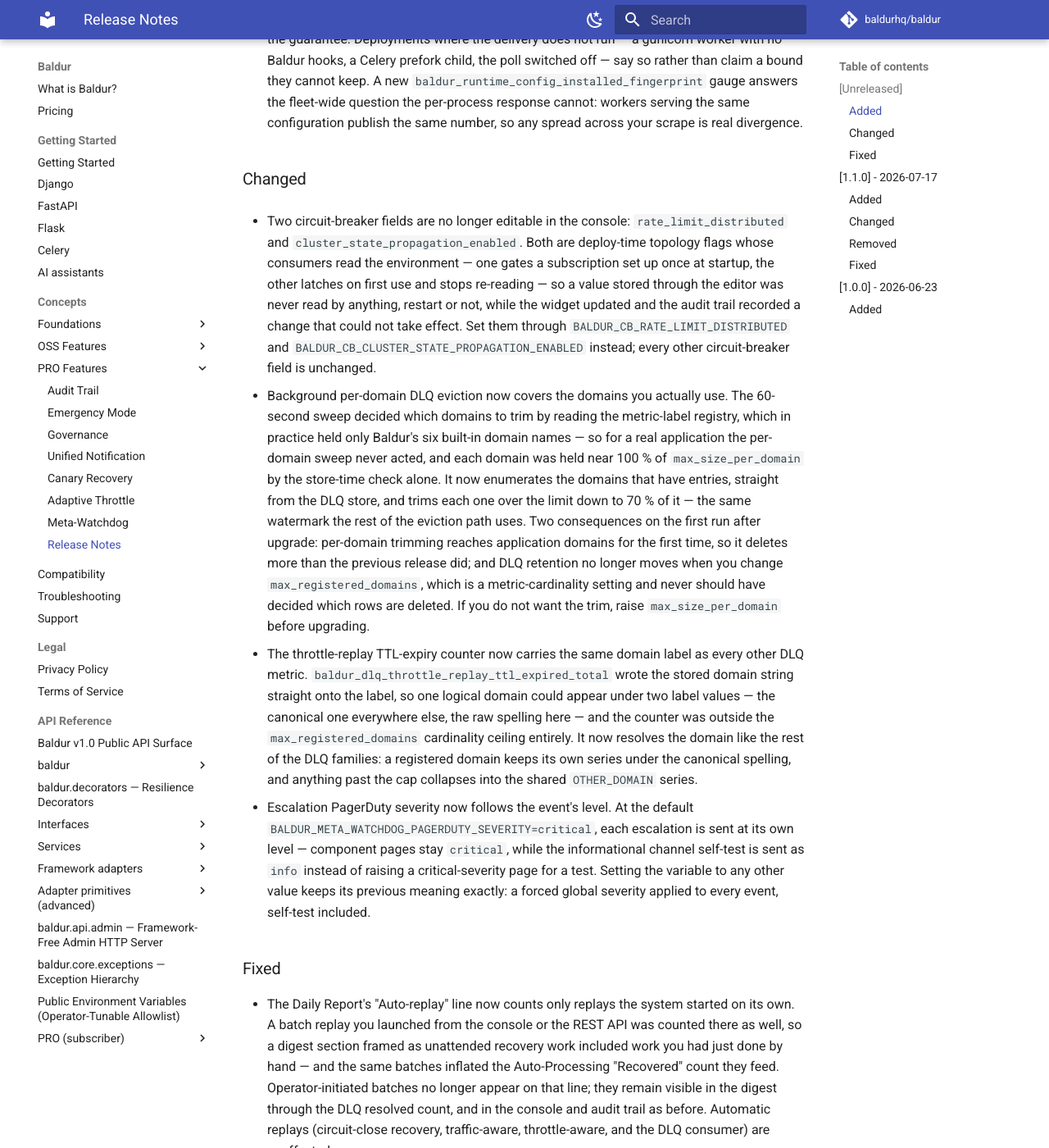
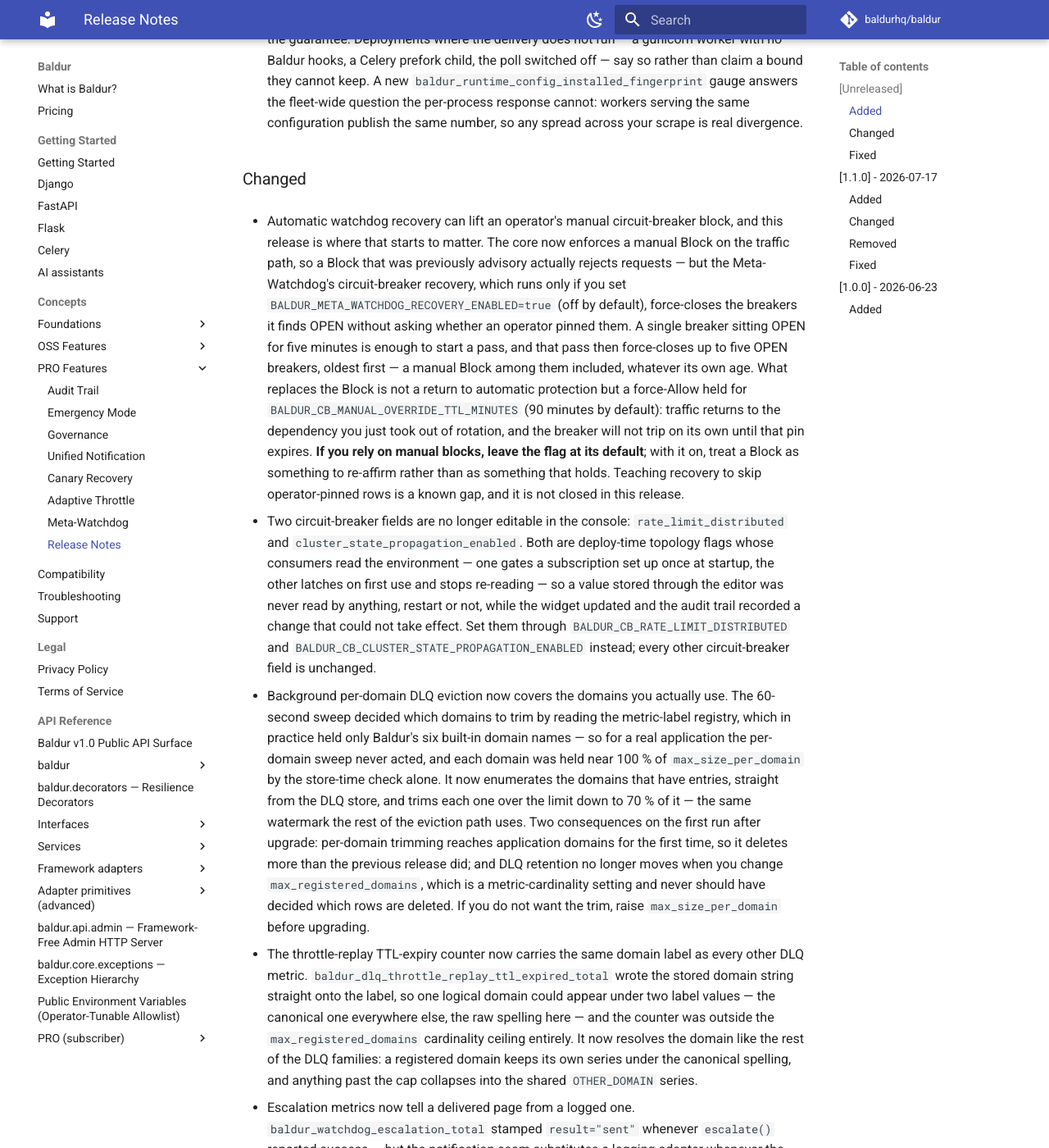
Before and after one commit to baldurhq/baldur, an MkDocs documentation site: the page built from docs/concepts/pro/release-notes.md, in a window 1280 px wide and 1400 px high, scrolled down 1243 px. Shown: the whole window at 82% size. Built offline with MkDocs 1.6.1 and Material for MkDocs 9.7.7, drawn with Linux system fonts in a browser that asks for light colours; comment, search, counter and statistics services are not loaded; some of the changed text lies outside the part shown.

Commit message:
docs: document the manual-override lifetime and qualify the manual-block guarantee
env-vars.md gains BALDUR_CB_MANUAL_OVERRIDE_TTL_MINUTES (90, range 1-1440).
The changelog announced it, but no operator-facing page listed it, so the
guide's "a force carries a lifetime" raised a question it never answered.

The PRO release notes gain two entries. One states that with
BALDUR_META_WATCHDOG_RECOVERY_ENABLED=true the watchdog's circuit-breaker
recovery force-closes the breakers it finds open without checking for an
operator pin, so a manual block is lifted about five minutes in and replaced
by a force-allow held for the manual-override TTL. The other is the
escalation result="logged" correction, which had not reached this copy.

Co-Authored-By: Claude Opus 5 (1M context) <noreply@anthropic.com>

```diff
--- a/docs/concepts/pro/release-notes.md
+++ b/docs/concepts/pro/release-notes.md
@@ -18,11 +18,15 @@ The format follows [Keep a Changelog](https://keepachangelog.com/en/1.0.0/).
 
 ### Changed
 
+- Automatic watchdog recovery can lift an operator's manual circuit-breaker block, and this release is where that starts to matter. The core now enforces a manual Block on the traffic path, so a Block that was previously advisory actually rejects requests — but the Meta-Watchdog's circuit-breaker recovery, which runs only if you set `BALDUR_META_WATCHDOG_RECOVERY_ENABLED=true` (off by default), force-closes the breakers it finds OPEN without asking whether an operator pinned them. A single breaker sitting OPEN for five minutes is enough to start a pass, and that pass then force-closes up to five OPEN breakers, oldest first — a manual Block among them included, whatever its own age. What replaces the Block is not a return to automatic protection but a force-Allow held for `BALDUR_CB_MANUAL_OVERRIDE_TTL_MINUTES` (90 minutes by default): traffic returns to the dependency you just took out of rotation, and the breaker will not trip on its own until that pin expires. **If you rely on manual blocks, leave the flag at its default**; with it on, treat a Block as something to re-affirm rather than as something that holds. Teaching recovery to skip operator-pinned rows is a known gap, and it is not closed in this release.
+
 - Two circuit-breaker fields are no longer editable in the console: `rate_limit_distributed` and `cluster_state_propagation_enabled`. Both are deploy-time topology flags whose consumers read the environment — one gates a subscription set up once at startup, the other latches on first use and stops re-reading — so a value stored through the editor was never read by anything, restart or not, while the widget updated and the audit trail recorded a change that could not take effect. Set them through `BALDUR_CB_RATE_LIMIT_DISTRIBUTED` and `BALDUR_CB_CLUSTER_STATE_PROPAGATION_ENABLED` instead; every other circuit-breaker field is unchanged.
 
 - Background per-domain DLQ eviction now covers the domains you actually use. The 60-second sweep decided which domains to trim by reading the metric-label registry, which in practice held only Baldur's six built-in domain names — so for a real application the per-domain sweep never acted, and each domain was held near 100 % of `max_size_per_domain` by the store-time check alone. It now enumerates the domains that have entries, straight from the DLQ store, and trims each one over the limit down to 70 % of it — the same watermark the rest of the eviction path uses. Two consequences on the first run after upgrade: per-domain trimming reaches application domains for the first time, so it deletes more than the previous release did; and DLQ retention no longer moves when you change `max_registered_domains`, which is a metric-cardinality setting and never should have decided which rows are deleted. If you do not want the trim, raise `max_size_per_domain` before upgrading.
 
 - The throttle-replay TTL-expiry counter now carries the same domain label as every other DLQ metric. `baldur_dlq_throttle_replay_ttl_expired_total` wrote the stored domain string straight onto the label, so one logical domain could appear under two label values — the canonical one everywhere else, the raw spelling here — and the counter was outside the `max_registered_domains` cardinality ceiling entirely. It now resolves the domain like the rest of the DLQ families: a registered domain keeps its own series under the canonical spelling, and anything past the cap collapses into the shared `OTHER_DOMAIN` series.
+
+- Escalation metrics now tell a delivered page from a logged one. `baldur_watchdog_escalation_total` stamped `result="sent"` whenever `escalate()` reported success — but the notification seam substitutes a logging adapter whenever the configured transport cannot be resolved, and that adapter reports success unconditionally. The Meta-Watchdog's own channel recovery registers exactly that fallback the moment your real channel probes unhealthy, so `sent` overstated precisely when it mattered most; `dry_run_mode` short-circuits to success with the same shape. A delivery that only reached this process's log, or that dry-run accepted, now records the new result value `result="logged"`, and `sent` means a channel that leaves the host — Slack, Teams, PagerDuty or a webhook — accepted the page. **A dashboard or alert selecting `{result="sent"}` will stop counting log-only and dry-run installs**: that is the correction, and it is the value the Web Console's new "humans paged" counter reads. `fallback` (every configured channel was tried and failed) and `suppressed` (cooldown, dedup or maintenance) are unchanged, as is the Meta-Watchdog status payload's own escalation count — that one counts pages *raised*, so on a log-only install it legitimately exceeds the delivered count.
 
 - Escalation PagerDuty severity now follows the event's level. At the default `BALDUR_META_WATCHDOG_PAGERDUTY_SEVERITY=critical`, each escalation is sent at its own level — component pages stay `critical`, while the informational channel self-test is sent as `info` instead of raising a critical-severity page for a test. Setting the variable to any other value keeps its previous meaning exactly: a forced global severity applied to every event, self-test included.
 
```
Also changed, not shown: docs/reference/env-vars.md (+1 -0 lines).
